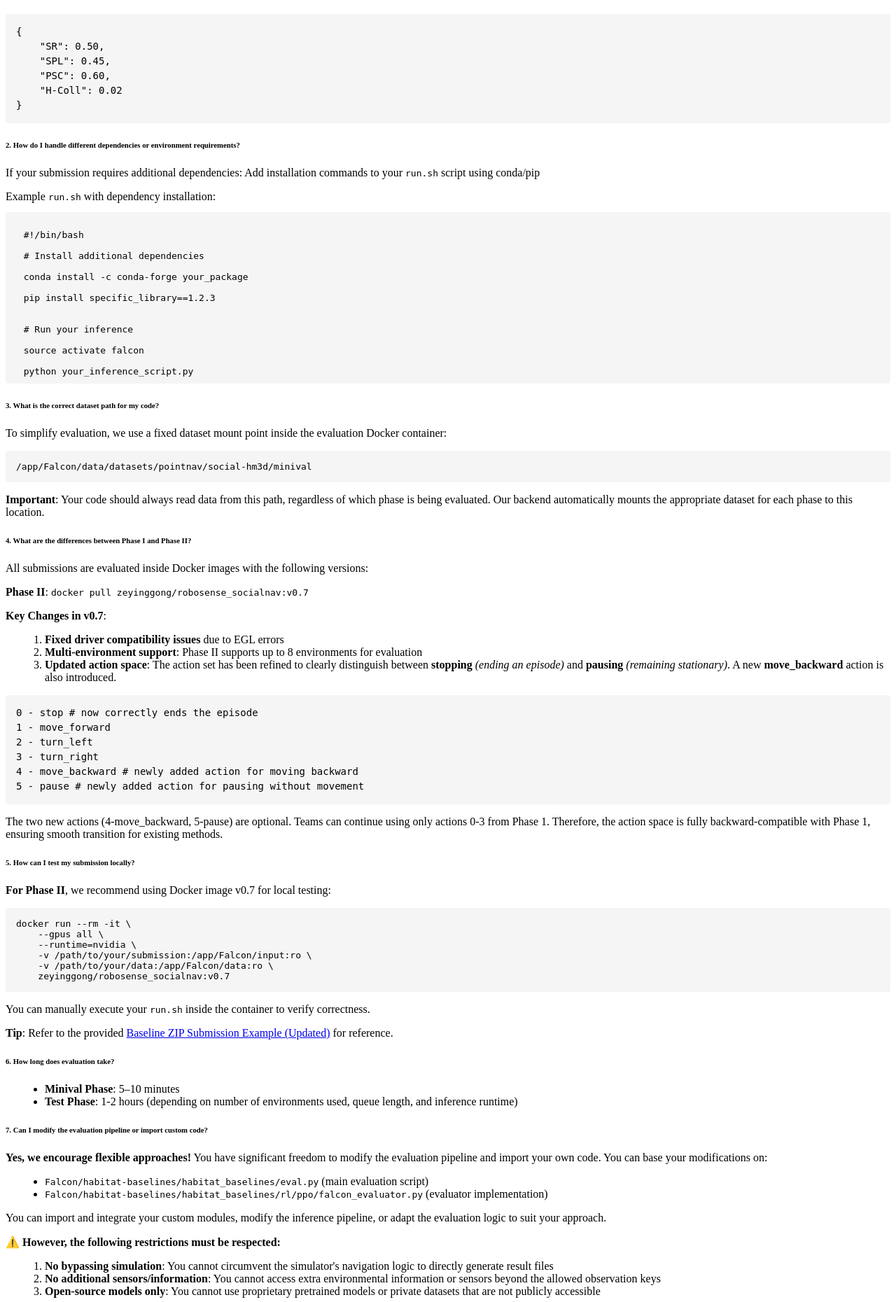
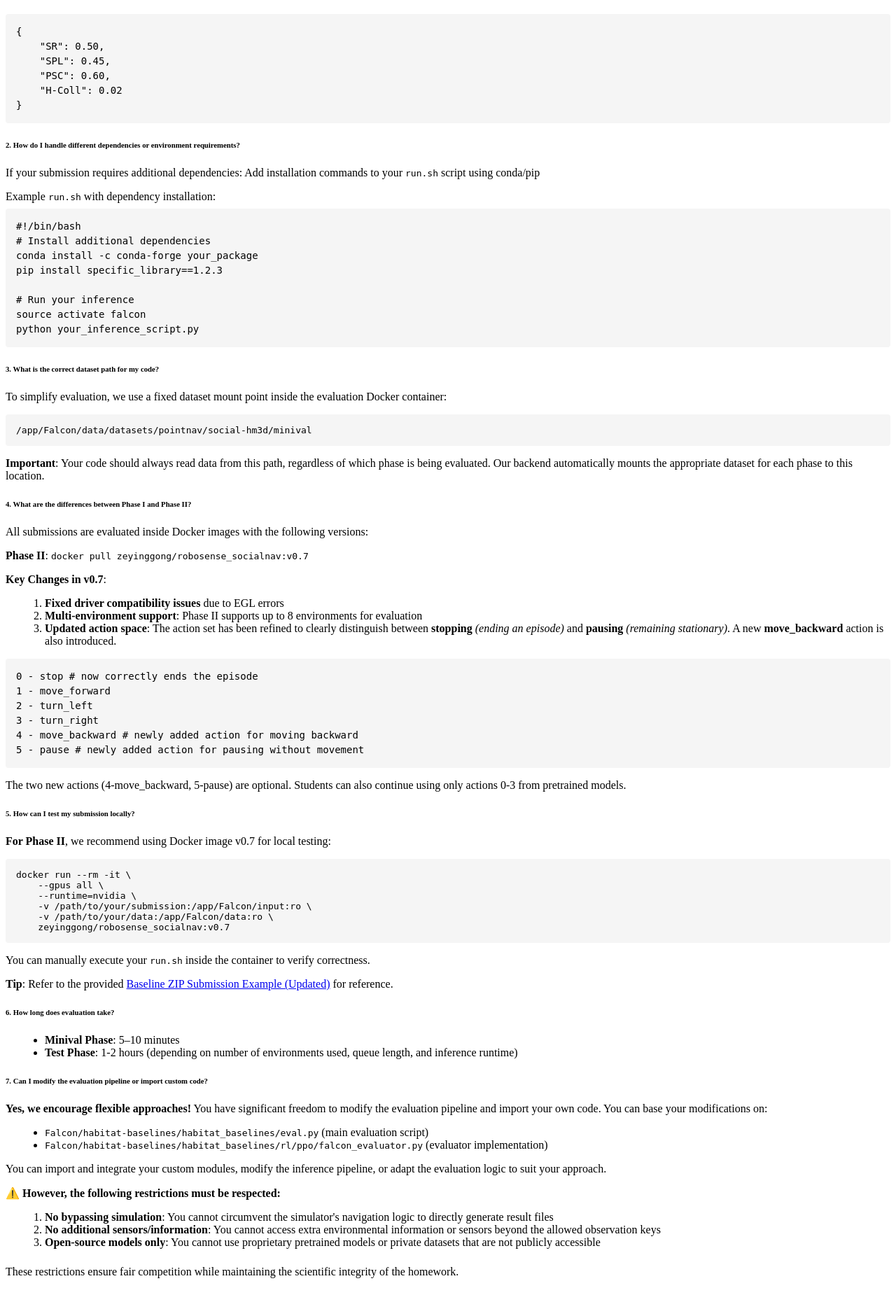
Before and after one commit to Zeying-Gong/Socialnav-HW3, a Python web app: template templates/description.html in a window 1280 px wide. Shown: the part 909-2769 px from the top of the page at 70% size. After the commit the page ends 2735 px from the top, so only its background shows below. Run offline with Jinja, Linux system fonts and the light colour scheme; the template is opened without the code that fills it, so the values that code supplies are empty.

Commit message:
update overview v3_1

```diff
--- a/templates/description.html
+++ b/templates/description.html
@@ -16,7 +16,7 @@
 
   <hr>
 
-  <h5 class="title is-5">🎯 Objective</h5>
+  <h5 class="title is-4">🎯 Objective</h5>
   <div class="content has-text-justified" style="padding-top: 0px">
     <p>
     This homework evaluates an agent's ability to perform <strong>socially compliant navigation</strong> in photorealistic, large-scale indoor environments populated with dynamic human agents.
@@ -36,10 +36,10 @@
 
   <hr>
 
-  <h5 class="title is-5">❓ Frequently Asked Questions</h5>
+  <h5 class="title is-4">❓ Frequently Asked Questions</h5>
   <div class="content has-text-justified" style="padding-top: 0px">
 
-    <h6 class="title is-6">1. Why are my results not showing on the leaderboard?</h6>
+    <h6 class="title is-5">1. Why are my results not showing on the leaderboard?</h6>
     <p style="margin-bottom: 1rem;">
     The most common reason is that your submission did not generate a valid <code>result.json</code> file in the expected format. Please ensure your submission:
     </p>
@@ -68,25 +68,32 @@
       }
     </div>
 
-    <h6 class="title is-6">2. How do I handle different dependencies or environment requirements?</h6>
+    <h6 class="title is-5">2. How do I handle different dependencies or environment requirements?</h6>
     <p style="margin-bottom: 1rem;">
     If your submission requires additional dependencies:
     Add installation commands to your <code>run.sh</code> script using conda/pip
     <p style="margin-bottom: 0.5rem;">
     Example <code>run.sh</code> with dependency installation:
     </p>
-    <pre style="background-color: #f5f5f5; padding: 10px; border-radius: 4px; margin-bottom: 1.5rem;">
-      <code>
+    <div style="
+    background-color: #f5f5f5;
+    padding: 15px;
+    border-radius: 4px;
+    margin-bottom: 1rem;
+    font-family: monospace;
+    font-size: 14px;
+    line-height: 1.5; /* 少量留白，兼顾美观和紧凑 */
+  ">
     #!/bin/bash<br>
     # Install additional dependencies<br>
     conda install -c conda-forge your_package<br>
     pip install specific_library==1.2.3<br>
-
+    <br>
     # Run your inference<br>
     source activate falcon<br>
-  python your_inference_script.py</code></pre>
-
-    <h6 class="title is-6">3. What is the correct dataset path for my code?</h6>
+    python your_inference_script.py
+    </div>
+    <h6 class="title is-5">3. What is the correct dataset path for my code?</h6>
     <p style="margin-bottom: 1rem;">
     To simplify evaluation, we use a fixed dataset mount point inside the evaluation Docker container:
     </p>
@@ -97,7 +104,7 @@
     <strong>Important</strong>: Your code should always read data from this path, regardless of which phase is being evaluated. Our backend automatically mounts the appropriate dataset for each phase to this location.
     </p>
 
-    <h6 class="title is-6">4. What are the differences between Phase I and Phase II?</h6>
+    <h6 class="title is-5">4. What are the differences between Phase I and Phase II?</h6>
     <p style="margin-bottom: 1rem;">
     All submissions are evaluated inside Docker images with the following versions:
     </p>
@@ -127,10 +134,10 @@
       5 - pause           # newly added action for pausing without movement
     </div>
     <p style="margin-bottom: 1.5rem;">
-      The two new actions (4-move_backward, 5-pause) are optional. Teams can continue using only actions 0-3 from Phase 1. Therefore, the action space is fully backward-compatible with Phase 1, ensuring smooth transition for existing methods.
+      The two new actions (4-move_backward, 5-pause) are optional. Students can also continue using only actions 0-3 from pretrained models.
     </p>
 
-    <h6 class="title is-6">5. How can I test my submission locally?</h6>
+    <h6 class="title is-5">5. How can I test my submission locally?</h6>
     <p style="margin-bottom: 1rem;">
     <strong>For Phase II</strong>, we recommend using Docker image v0.7 for local testing:
     </p>
@@ -151,14 +158,14 @@
     <p style="margin-bottom: 1.5rem;">
     </p>
 
-    <h6 class="title is-6">6. How long does evaluation take?</h6>
+    <h6 class="title is-5">6. How long does evaluation take?</h6>
     <ul style="margin-left: 1rem; margin-bottom: 1rem;">
       <li><strong>Minival Phase</strong>: 5–10 minutes</li>
       <li><strong>Test Phase</strong>: 1-2 hours (depending on number of environments used, queue length, and inference runtime)</li>
     </ul>
     <p style="margin-bottom: 1.5rem;">
 
-    <h6 class="title is-6">7. Can I modify the evaluation pipeline or import custom code?</h6>
+    <h6 class="title is-5">7. Can I modify the evaluation pipeline or import custom code?</h6>
     <p style="margin-bottom: 1rem;">
     <strong>Yes, we encourage flexible approaches!</strong> You have significant freedom to modify the evaluation pipeline and import your own code. You can base your modifications on:
     </p>
```
Lines whose indentation alone changed are shown as unchanged.
